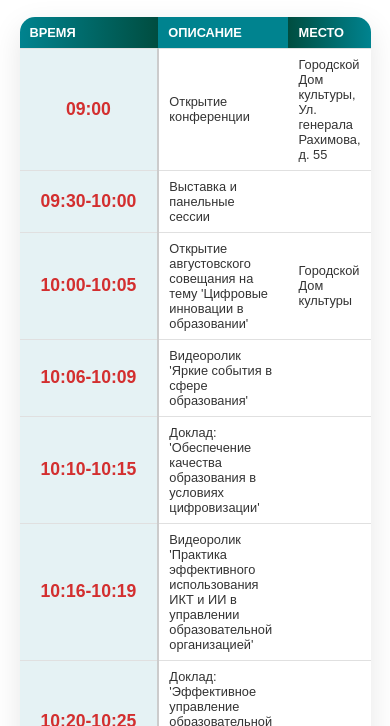
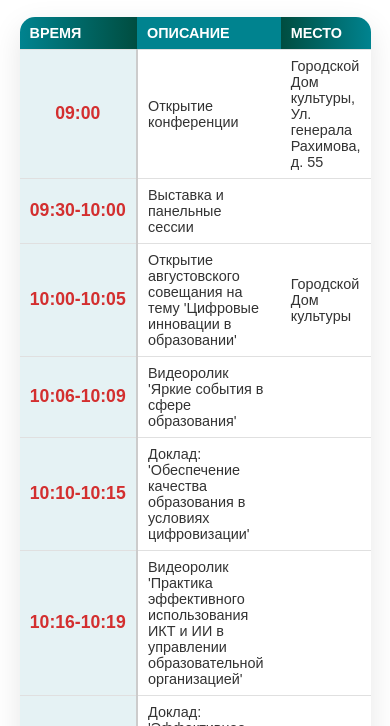
Before and after one commit to Azalytical/ConferenceLocator, a website: page index.html in a window 390 px wide. Shown: the part 678-1404 px from the top of the page. Drawn offline with Linux system fonts and the light colour scheme.

Commit message:
update 9

```diff
--- a/styles.css
+++ b/styles.css
@@ -195,7 +195,7 @@ button:hover {
 
 /* Общие стили таблицы */
 table {
-    width: 100%; /* Гибкая ширина таблицы */
+    width: 100%;
     border-collapse: collapse;
     margin: 20px 0;
     font-size: 1rem;
@@ -210,7 +210,7 @@ table th, table td {
     padding: 10px 15px;
     text-align: left;
     border-bottom: 1px solid #e0e0e0;
-    white-space: normal; /* Разрешаем перенос текста */
+    white-space: normal;
     word-wrap: break-word;
 }
 
@@ -243,7 +243,6 @@ table tr:hover {
     transition: background-color 0.3s ease;
 }
 
-
 table tr:hover td:first-child {
     color: #d32f2f;
 }
@@ -268,12 +267,18 @@ table th:last-child {
         width: 90%;
     }
 
+    /* Оставляем стандартное отображение таблицы */
     table {
-        table-layout: auto; /* Автоматическая ширина колонок */
+        width: 100%;
     }
 
     table th, table td {
-        font-size: 0.8rem; /* Уменьшение шрифта для компактности */
-        padding: 8px 10px; /* Меньшие отступы */
+        padding: 8px 10px;
+        font-size: 0.9rem;
+    }
+
+    table tr:hover {
+        background-color: rgba(0, 131, 143, 0.1);
+        cursor: pointer;
     }
 }
```
